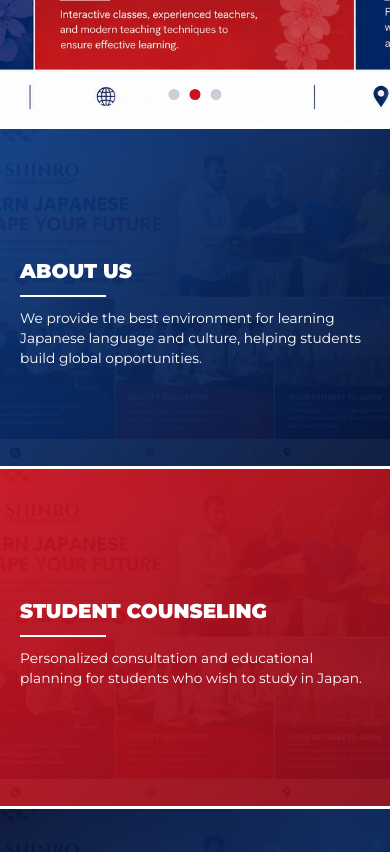
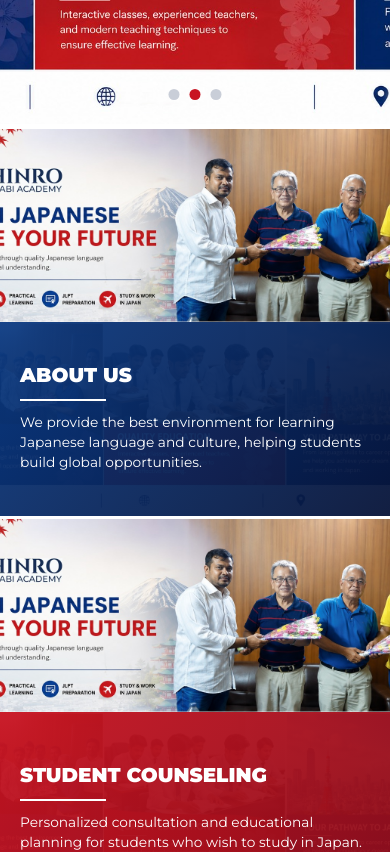
Before and after one commit to Rifatul-Islam-Munna/education-landing-page-as-vai, a Next.js app: page / in a window 390 px wide. Shown: the part 900-1752 px from the top of the page. Built offline with nearby package versions, Linux system fonts and the light colour scheme; no server answers; the database is empty.

Commit message:
updated fix

```diff
--- a/app/globals.css
+++ b/app/globals.css
@@ -374,7 +374,7 @@ html {
 
 .feature-card {
   position: relative;
-  min-height: 350px;
+  min-height: 400px;
   overflow: hidden;
   border-right: 3px solid #fff;
   transition: transform 0.35s ease, box-shadow 0.4s ease;
@@ -392,13 +392,13 @@ html {
 
 .feature-overlay {
   position: absolute;
-  inset: 30% 0 0;
+  inset: 50% 0 0;
   background: linear-gradient(135deg, rgba(11, 58, 130, 0.95), rgba(6, 19, 56, 0.95));
   transition: inset 0.4s ease;
 }
 
 .feature-card:hover .feature-overlay {
-  inset: 24% 0 0;
+  inset: 50% 0 0;
 }
 
 .feature-card.red .feature-overlay {
@@ -411,7 +411,10 @@ html {
 
 .feature-copy {
   position: absolute;
-  inset: auto 34px 24px;
+  inset: 50% 34px 0;
+  display: flex;
+  flex-direction: column;
+  justify-content: center;
   color: #fff;
 }
 
@@ -747,16 +750,17 @@ html {
   .feature-card {
     border-right: 0;
     border-bottom: 3px solid #fff;
-    min-height: 350px;
-  }
-
-  .feature-overlay {
-    inset: 0;
+    min-height: 400px;
+  }
+
+  .feature-overlay,
+  .feature-card:hover .feature-overlay {
+    inset: 50% 0 0;
   }
 
   .feature-copy,
   .feature-card:hover .feature-copy {
-    inset: 34px 24px 24px;
+    inset: 50% 24px 0;
   }
 
   .feature-copy h2 {
@@ -863,16 +867,16 @@ html {
   }
 
   .feature-copy {
-    inset: 39% 20px 20px;
+    inset: 50% 20px 0;
   }
 
   .feature-card {
-    min-height: 340px;
+    min-height: 390px;
   }
 
   .feature-overlay,
   .feature-card:hover .feature-overlay {
-    inset: 0;
+    inset: 50% 0 0;
   }
 
   .feature-copy h2 {
```
